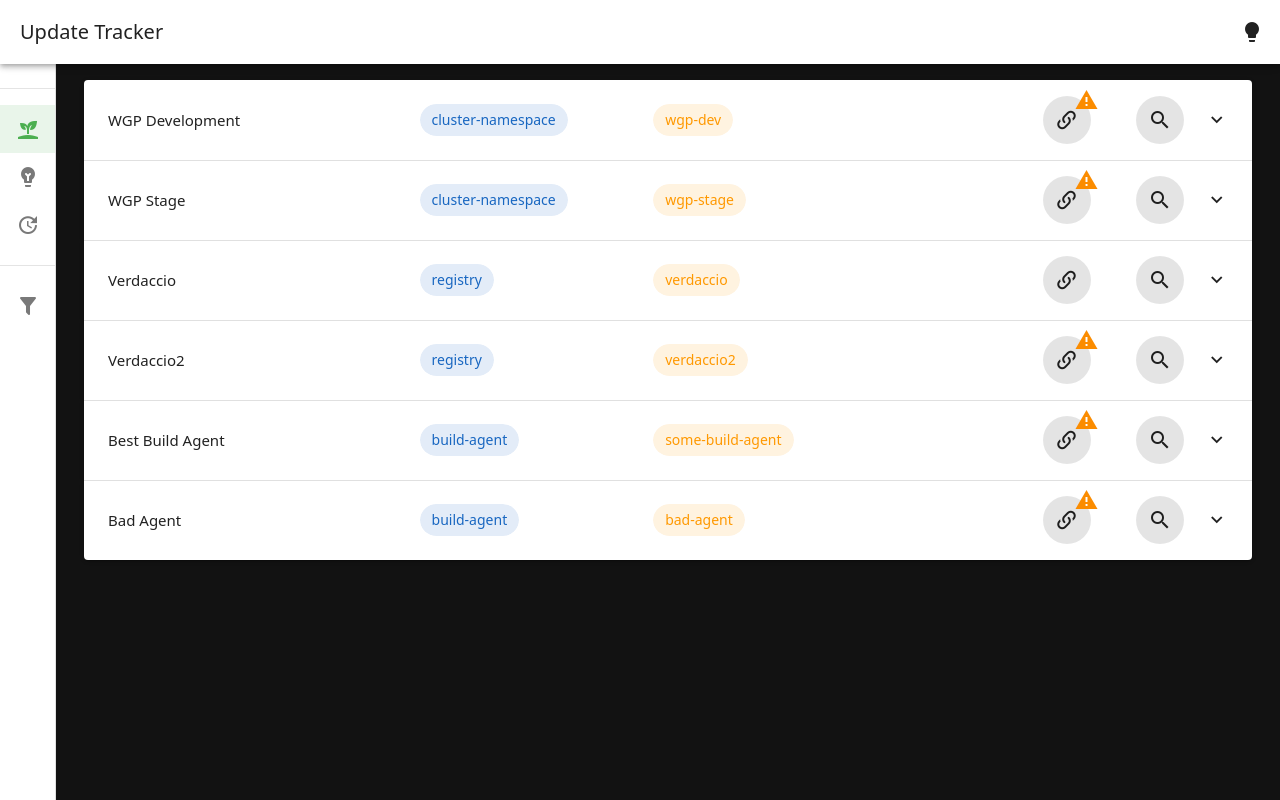
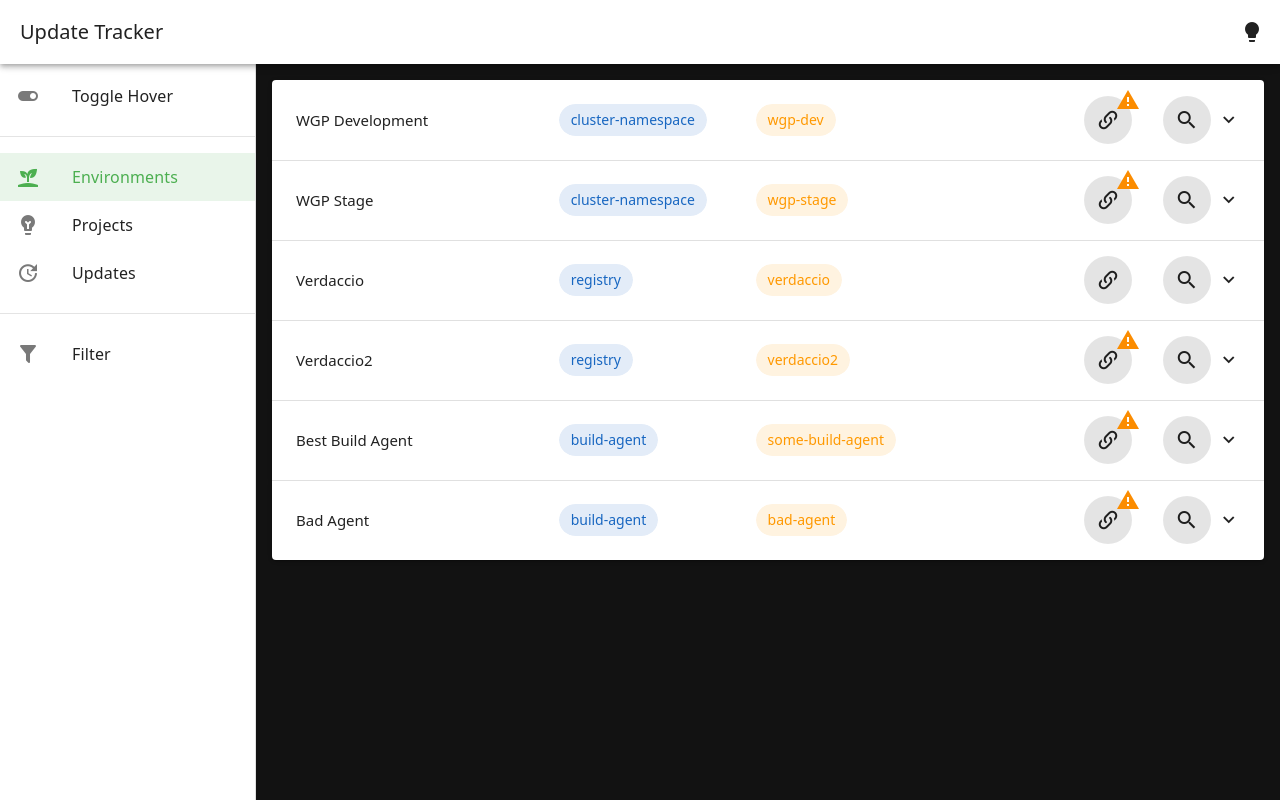
Before and after one commit to kevin-radino-aleacsysonline/tracker-visualizer, a Vue app: page /environments in a window 1280 px wide. Built offline with nearby package versions, Linux system fonts and the light colour scheme.

Commit message:
side bar navigation is now toggleable hover

```diff
--- a/src/App.vue
+++ b/src/App.vue
@@ -6,8 +6,9 @@
                 <v-app-bar-title>Update Tracker</v-app-bar-title>
                 <toggle-theme-component></toggle-theme-component>
             </v-app-bar>
-            <v-navigation-drawer v-model="drawer" expand-on-hover rail mobile-breakpoint="md">
+            <v-navigation-drawer v-model="drawer" expand-on-hover :rail mobile-breakpoint="md">
                 <v-list>
+                    <v-list-item :prepend-icon="rail ? 'mdi-toggle-switch-off-outline' : 'mdi-toggle-switch'" @click="onToggleClick" :title="'Toggle Hover'"></v-list-item>
                     <v-divider></v-divider>
                     <v-list-item :prepend-icon="ICONS_VIEWS[DataType.Environments]" :color="COLORS_VIEWS[DataType.Environments]" :title="DataType.Environments" :to="{ name: 'Environments' }" @click="onListItemClicked"></v-list-item>
                     <v-list-item :prepend-icon="ICONS_VIEWS[DataType.Projects]" :color="COLORS_VIEWS[DataType.Projects]" :title="DataType.Projects" :to="{ name: 'Projects' }" @click="onListItemClicked"></v-list-item>
@@ -28,7 +29,7 @@
 
 <script setup lang="ts">
 import _ from 'lodash';
-import { ref } from 'vue';
+import { ref, onMounted } from 'vue';
 import { useRoute } from 'vue-router';
 import { eventBus } from './events';
 import { DataType } from './types';
@@ -37,7 +38,17 @@ import { COLORS_VIEWS, ICONS_VIEWS } from './constants';
 
 const drawer = ref(true);
 const dialog = ref(false);
+const rail = ref(true);
 const route = useRoute();
+
+onMounted(() => {
+    const railed = localStorage.getItem('rail');
+    if (railed === 'true') {
+        rail.value = true;
+    } else {
+        rail.value = false;
+    }
+});
 
 const toggleDrawer = () => {
     drawer.value = !drawer.value;
@@ -53,6 +64,11 @@ function openFilterDialog(): void {
 
 function updateDialog(visible: boolean): void {
     dialog.value = visible;
+}
+
+function onToggleClick(): void {
+    rail.value = !rail.value;
+    localStorage.setItem('rail', rail.value.toString());
 }
 </script>
 
```
